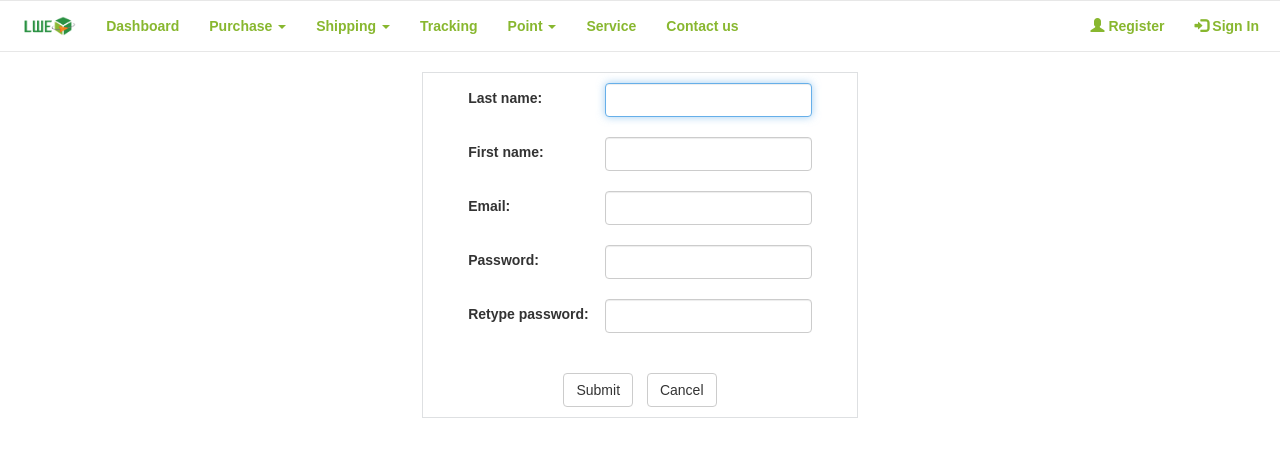
After one commit to Neelie5196/lwebuy, a PHP site: page /register.html in a window 1280 px wide. The commit adds this page. Shown: the top 457 px of the page. Run offline with PHP 8.4, Linux system fonts and the light colour scheme; some libraries are stand-ins or nearby versions.

Commit message:
user-register-and-login

```diff
--- a/LWE_Buy/frameworks/css/style.css
+++ b/LWE_Buy/frameworks/css/style.css
@@ -59,9 +59,18 @@ body {
 
 .userlogin {
     border: groove 1px #dee0e2;
-    border-radius: 5px;
+    border-radius: 10px;
+    padding: 10px 5px;
 }
 
-.loginform {
+.formfield {
+    padding: 10px 8px;
+}
 
+.btnreg {
+    margin-left: 10px;
 }
+
+.userreg {
+    border: solid 1px #dee0e2;
+}
--- a/LWE_Buy/index.html
+++ b/LWE_Buy/index.html
@@ -1,7 +1,6 @@
 <!DOCTYPE html>
-<html  data-ng-app="myApp">
+<html>
     <head>
-
         <title>LWE Buy</title>
 
         <meta name="viewport" content="width=device-width, initialscale=1.0"/>
--- /dev/null
+++ b/LWE_Buy/register.html
@@ -0,0 +1,138 @@
+<!DOCTYPE html>
+<html data-ng-app="">
+    <head>
+        <title>LWE Buy Login</title>
+        <meta charset="utf-8" />
+        <meta name="viewport" content="width=device-width, initialscale=1.0"/>
+
+        <!-- Bootstrap -->
+        <link rel="stylesheet" href="https://maxcdn.bootstrapcdn.com/bootstrap/3.3.7/css/bootstrap.min.css">
+        <script src="https://ajax.googleapis.com/ajax/libs/jquery/3.2.1/jquery.min.js"></script>
+        <script src="https://maxcdn.bootstrapcdn.com/bootstrap/3.3.7/js/bootstrap.min.js"></script>
+
+        <!-- Angularjs -->
+        <script src="https://ajax.googleapis.com/ajax/libs/angularjs/1.6.4/angular.min.js"></script>
+
+        <!--stylesheet-->
+        <link href="frameworks/css/style.css" rel="stylesheet"/>
+        <!-- HTML5 Shim and Respond.js IE8 support of HTML5 elements and media queries -->
+        <!-- WARNING: Respond.js doesn't work if you view the page via file:// -->
+        <!--[if lt IE 9]>
+        <script src="js/html5shiv.js"></script>
+        <script src="js/respond.min.js"></script>
+        <![endif]-->
+    </head>
+
+    <body>
+        <center>
+            <div class="row head">
+                <nav class="navbar navbar-default">
+                    <div class="container-fluid">
+                        <div class="navbar-header">
+                            <a class="navbar-brand" href="index.html"><img src="resources/img/logo.png" alt="logo"/></a>
+                        </div>
+                        <ul class="nav navbar-nav">
+                            <li><a href="#dashboard" class="menuitem">Dashboard</a></li>
+
+                            <li class="dropdown">
+                                <a class="dropdown-toggle" data-toggle="dropdown" href="#">Purchase <span class="caret"></span></a>
+                                <ul class="dropdown-menu">
+                                    <li><a href="#">Purchase Product</a></li>
+                                    <li><a href="#">Purchase list (Payment)</a></li>
+                                    <li><a href="#">Purchase History</a></li>
+                                </ul>
+                            </li>
+
+                            <li class="dropdown"><a class="dropdown-toggle" data-toggle="dropdown" href="#">Shipping <span class="caret"></span></a>
+                                <ul class="dropdown-menu menuitem">
+                                    <li><a href="#">Shipping List</a></li>
+                                    <li><a href="#">Shipping Request</a></li>
+                                    <li><a href="#">Shipping History</a></li>
+                                </ul>
+                            </li>
+
+                            <li><a href="#tracking" class="menuitem">Tracking</a></li>
+
+                            <li class="dropdown"><a class="dropdown-toggle" data-toggle="dropdown" href="#">Point <span class="caret"></span></a>
+                                <ul class="dropdown-menu menuitem">
+                                    <li><a href="#">Buy Point</a></li>
+                                    <li><a href="#">Check Point</a></li>
+                                    <li><a href="#">Transaction History</a></li>
+                                </ul>
+                            </li>
+
+                            <li><a href="#service" class="menuitem">Service</a></li>
+
+                            <li><a href="#contact" class="menuitem">Contact us</a></li>
+                        </ul>
+
+                        <ul class="nav navbar-nav navbar-right">
+                            <li class="dropdown"><a class="dropdown-toggle" data-toggle="dropdown" href="#"><span class="glyphicon glyphicon-user"></span> Register</a>
+                                <ul class="dropdown-menu menuitem">
+                                    <li>Email Address</li>
+                                    <li><a href="#">Setting</a></li>
+                                </ul>
+                            </li>
+                            <li><a href="login.html" class="rightnav"><span class="glyphicon glyphicon-log-in"></span> Sign In</a></li>
+                        </ul>
+                    </div>
+                </nav>
+            </div>
+
+            <div class="row">
+                <div class="col-xs-12 col-md-12 col-lg-12">
+                    <div class="row">
+                        <div class="col-xs-4 col-md-4 col-lg-4 col-xs-push-4 col-md-push-4 col-lg-push-4 userreg">
+                            <form class="form-inline">
+                                <div class="form-group">
+                                    <table>
+                                        <tr>
+                                            <td class="formfield"><label for="lname">Last name:</label></td>
+                                            <td class="formfield"><input type="text" class="form-control" id="lname" name="lname" required autofocus/></td>
+                                        </tr>
+
+                                        <tr>
+                                            <td class="formfield"><label for="fname">First name:</label></td>
+                                            <td class="formfield"><input type="text" class="form-control" id="fname" name="fname" required/></td>
+                                        </tr>
+
+                                        <tr>
+                                            <td class="formfield"><label for="email">Email: </label></td>
+                                            <td class="formfield"><input type="email" class="form-control" id="email" name="email" required/></td>
+                                        </tr>
+
+                                        <tr>
+                                            <td class="formfield"><label for="password">Password: </label></td>
+                                            <td class="formfield"><input type="password" class="form-control" id="password" name="password" data-ng-model="password" required/></td>
+                                        </tr>
+
+                                        <tr>
+                                            <td class="formfield"><label for="repassword">Retype password: </label></td>
+                                            <td class="formfield"><input type="password" class="form-control" id="repassword" name="repassword" data-ng-model="repassword" required/></td>
+                                        </tr>
+
+                                        <tr>
+                                            <td class="formfield"></td>
+                                            <td class="formfield">
+                                                <p data-ng-show="password!=repassword">Password does not match</p>
+                                            </td>
+                                        </tr>
+
+                                        <tr>
+                                            <td colspan="2" class="formfield">
+                                                <center>
+                                                    <button type="button" class="btn btn-default">Submit</button>
+                                                    <button type="button" class="btn btn-default btnreg">Cancel</button>
+                                                </center>
+                                            </td>
+                                        </tr>
+                                    </table>
+                                </div>
+                            </form>
+                        </div>
+                    </div>
+                </div>
+            </div>
+        </center>
+    </body>
+</html>
```
Also changed, not shown: LWE_Buy/login.html (added, +120 -0 lines).
